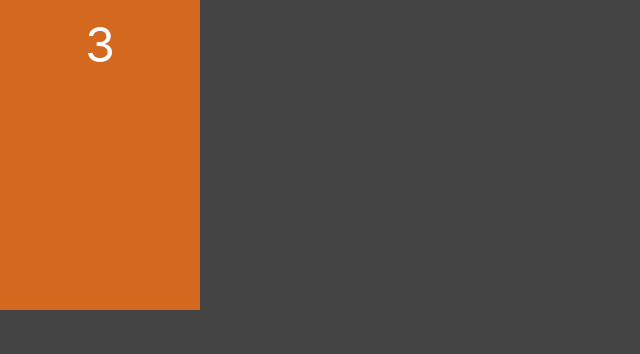
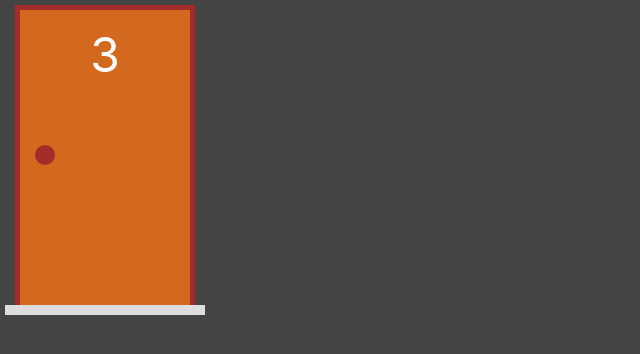
Before and after one commit to adejar12/NextJS, a Next.js app in the folder portas/: page / in a window 1280 px wide. Shown: the top 354 px of the page, without its empty margins (0-640 px from the left). Built offline with nearby package versions, Linux system fonts and the light colour scheme.

Commit message:
styles: estilizando o component porta

```diff
--- a/portas/components/Porta/index.jsx
+++ b/portas/components/Porta/index.jsx
@@ -3,10 +3,18 @@ import styles from "../../styles/Porta.module.css";
 
 // import { Container } from './styles';
 
-function Porta(props) {
+function Porta({ selecionada }) {
+  const portaSelecionada = selecionada ? styles.selecionada : "";
+
   return (
-    <div className={styles.porta}>
-      <div className={styles.numero}>3</div>
+    <div className={styles.area}>
+      <div className={`${styles.estrutura}  ${portaSelecionada}`}>
+        <div className={styles.porta}>
+          <div className={styles.numero}>3</div>
+          <div className={styles.macaneta}></div>
+        </div>
+      </div>
+      <div className={styles.chao}></div>
     </div>
   );
 }
--- a/portas/styles/Porta.module.css
+++ b/portas/styles/Porta.module.css
@@ -1,14 +1,70 @@
+.area {
+    position: relative;
+    display: flex;
+    /*Usando variaveis que estão no globals*/
+    width: var( --area-porta--largura);
+    height: var(--area-porta-altura);
+    flex-direction: column;
+    align-items: center;
+    margin: 5px
+}
+
+.estrutura {
+    display: flex;
+    /*  utilize flex-grow é para ocupar toda a area disponivel
+        para não precisar colocar width e height 100%
+    */
+    flex-grow: 1;
+    border-left: 5px solid brown;
+    border-right: 5px solid brown;
+    border-top: 5px solid brown;
+    width: 90%;
+}
+
 .porta {
     display: flex;
     flex-direction: column;
     background-color: chocolate;
     align-items: center;
     padding: 15px;
-    /*Usando variaveis que estão no globals*/
-    width: var( --area-porta--largura);
-    height: var(--area-porta-altura);
+    /*  utilize flex-grow é para ocupar toda a area disponivel
+        para não precisar colocar width e height 100%
+    */
+    flex-grow: 1;
 }
 
 .numero {
     font-size: 3rem;
 }
+
+.macaneta {
+    position: absolute;
+    align-self: flex-start;
+    /* Calculo, pegar 45% da altura da porta */
+    top: calc(0.45 * var(--area-porta-altura));
+    height: 20px;
+    width: 20px;
+    border-radius: 1;
+    background-color: brown;
+    border-radius: 10px;
+}
+
+.chao {
+    height: 10px;
+    width: 100%;
+    background-color: #ddd;
+}
+
+.selecionada {
+    border-left: 5px solid yellow;
+    border-right: 5px solid yellow;
+    border-top: 5px solid yellow;
+}
+
+.selecionada .numero {
+    color: yellow;
+}
+
+.selecionada .macaneta {
+    background-color: yellow;
+}
```
